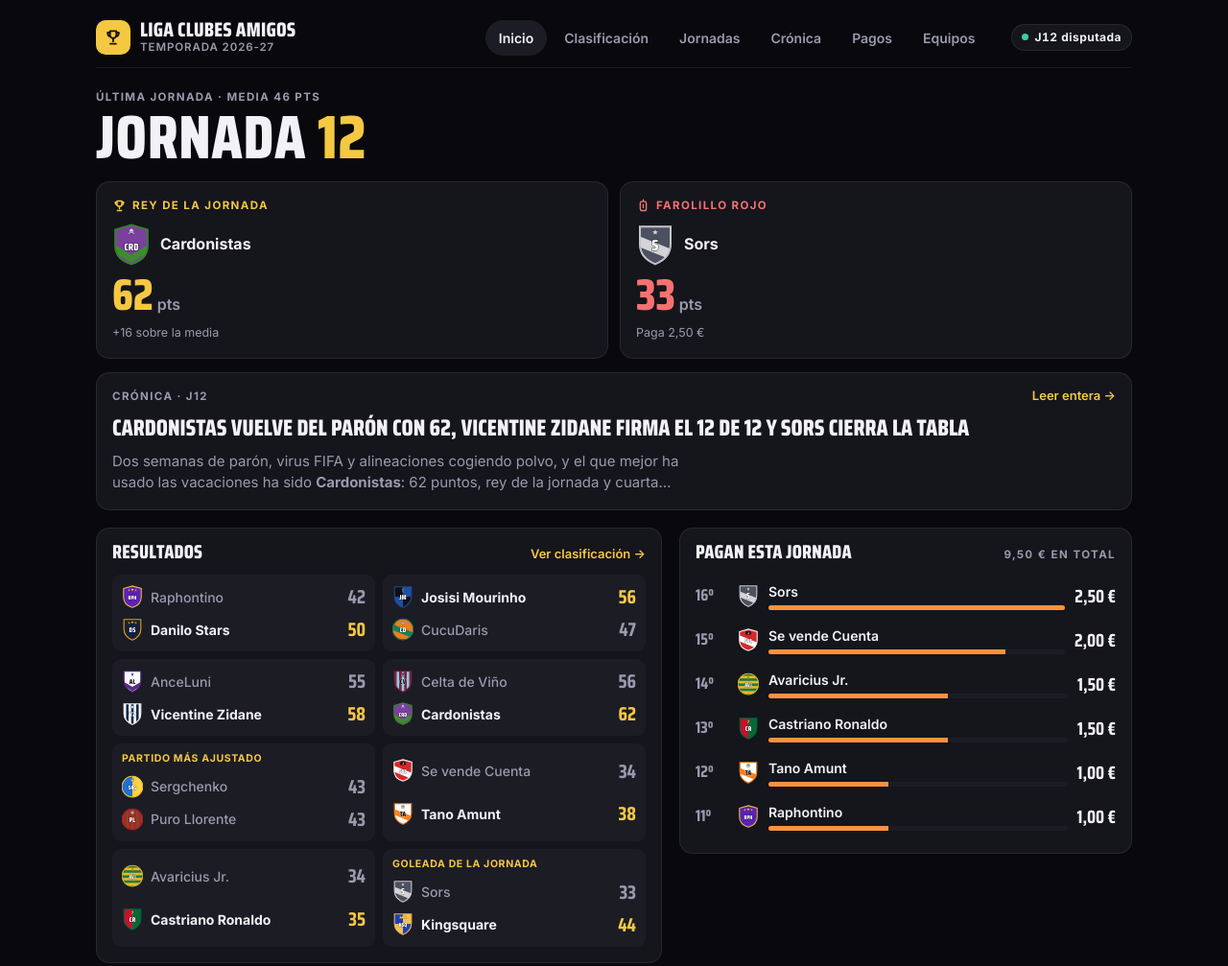
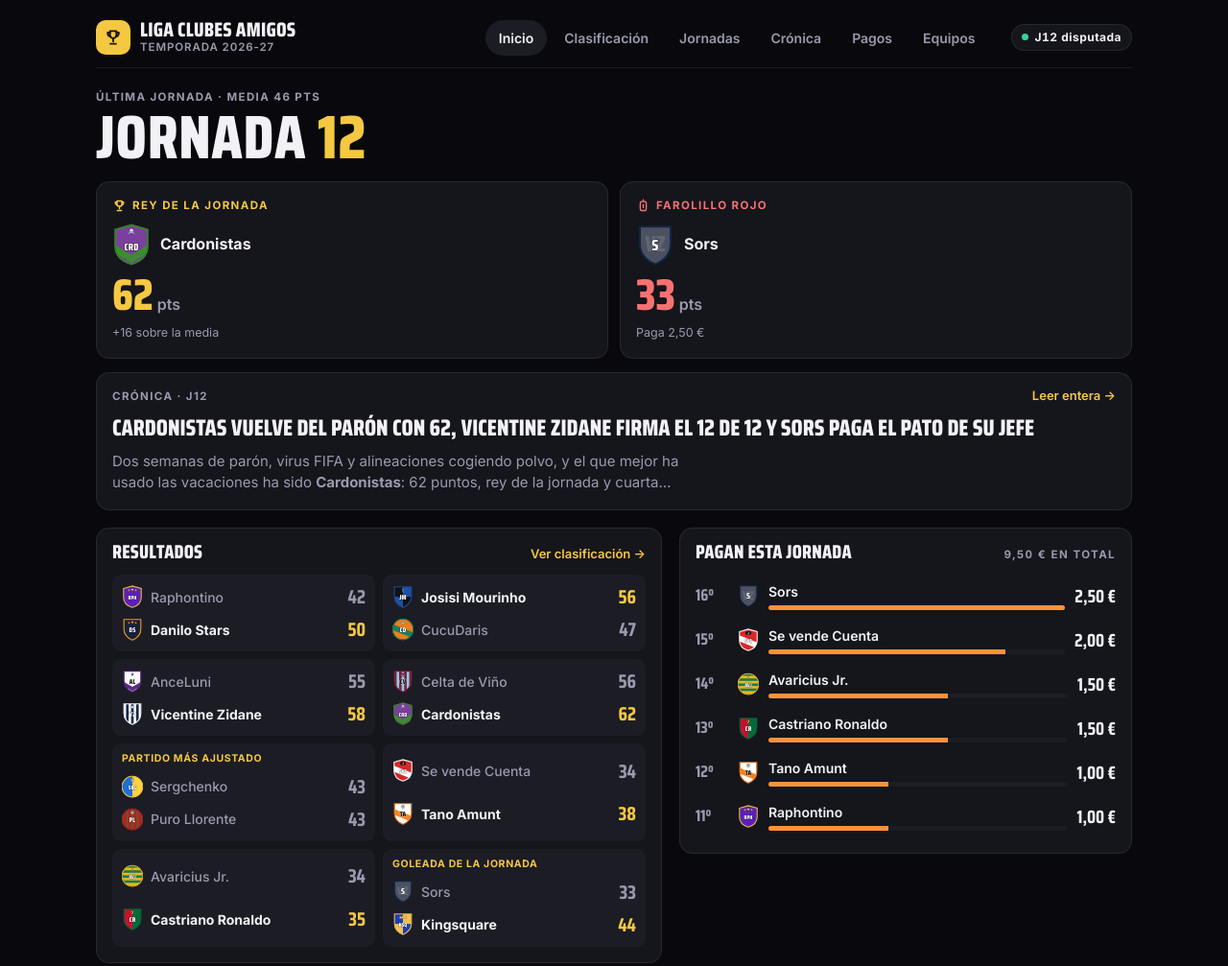
Before and after one commit to GManterola/Liguilla-clubes-amigos, a plain HTML site: page index.html in a window 1280 px wide. Shown: the top 1007 px of the page at 96% size. Drawn offline with Linux system fonts and the light colour scheme.

Commit message:
Restaurar lo publicado con la broma de Sors; solo se retira a partir de ahora
La crónica de la J12, el escudo de Sors y la imagen de WhatsApp vuelven a como
estaban. Las instrucciones y el skill dicen que no se use en contenido nuevo.

Co-Authored-By: Claude Opus 5.5 <noreply@anthropic.com>
Claude-Session: https://claude.ai/code/session_01A3tZwXTgJ2JKV2X9FveMMZ

```diff
--- a/data/temporada-2026-27.js
+++ b/data/temporada-2026-27.js
@@ -495,10 +495,10 @@ const jorStatsHistory = [
 // Los párrafos admiten HTML sencillo (<strong>, <em>).
 const cronicas2627 = [
   { j:"J12",
-    titular:"CARDONISTAS VUELVE DEL PARÓN CON 62, VICENTINE ZIDANE FIRMA EL 12 DE 12 Y SORS CIERRA LA TABLA",
+    titular:"CARDONISTAS VUELVE DEL PARÓN CON 62, VICENTINE ZIDANE FIRMA EL 12 DE 12 Y SORS PAGA EL PATO DE SU JEFE",
     parrafos:[
       "Dos semanas de parón, virus FIFA y alineaciones cogiendo polvo, y el que mejor ha usado las vacaciones ha sido <strong>Cardonistas</strong>: 62 puntos, rey de la jornada y cuarta victoria seguida. Ganó 62-56 a Celta de Viño, que firmó su mejor jornada de la temporada y aun así perdió. Es lo que tiene ser el mecenas oficial de la liga: hasta cuando aciertas, te cobran.",
-      "<strong>Vicentine Zidane</strong> sigue a lo suyo: 58-55 a AnceLuni y van <strong>12 victorias de 12</strong>. Nadie le ha ganado todavía y empieza a dar miedo preguntar quién será el primero. Kingsquare cumplió ante Sors (44-33) y mantiene la distancia en 6 puntos. Sors, en cambio, firmó la peor jornada: <strong>16º con 33 puntos</strong> y 2,50 € directos a la caja. Volver del parón con las piernas de pretemporada sale caro.",
+      "<strong>Vicentine Zidane</strong> sigue a lo suyo: 58-55 a AnceLuni y van <strong>12 victorias de 12</strong>. Nadie le ha ganado todavía, ni siquiera Sors, que es el único que podría hacerlo con conocimiento de causa. Kingsquare cumplió ante ese mismo Sors (44-33) y mantiene la distancia en 6 puntos. Lo de Sors merece análisis: <strong>16º con 33 puntos</strong> justo contra el perseguidor de su jefe. O Vicentine se olvidó de alinear a su equipo B, o el plan siempre fue que Sors pagara la cena.",
       "Josisi Mourinho volvió a sonreír ante CucuDaris (56-47), Danilo Stars ganó a Raphontino (50-42) y Tano Amunt se llevó el clásico de la ruina contra Se vende Cuenta (38-34). Castriano Ronaldo ganó a Avaricius Jr. por un solo punto (35-34). Avaricius, fiel a su nombre, se queda sin victoria y encima paga.",
       "El partido de la jornada en lo raro: <strong>Sergchenko 43 - 43 Puro Llorente</strong>. Empate a todo. Puro Llorente frena por fin una racha de cinco derrotas y Sergchenko, con la peor media de la liga, sube al 4º puesto. Nadie sabe cómo lo hace y él tampoco lo va a explicar.",
       "En la tabla, Cardonistas entra en el top 8 (7º) y <strong>Se vende Cuenta se cae al 9º</strong>. El equipo del -1 histórico paga 2 € y se queda fuera de la zona noble. Hay tradiciones que se respetan.",
--- a/index.html
+++ b/index.html
@@ -14,7 +14,7 @@
 <meta property="og:title" content="Liga Clubes Amigos 26-27">
 <meta property="og:description" content="J12: rey Cardonistas (62), farolillo Sors (33). Líder: Vicentine Zidane.">
 <meta property="og:url" content="https://liguilla-clubes-amigos.vercel.app/">
-<meta property="og:image" content="https://liguilla-clubes-amigos.vercel.app/img/og.png?v=j12b">
+<meta property="og:image" content="https://liguilla-clubes-amigos.vercel.app/img/og.png?v=j12">
 <meta property="og:image:width" content="1200">
 <meta property="og:image:height" content="630">
 <meta name="twitter:card" content="summary_large_image">
@@ -520,7 +520,7 @@ const CRESTS = {
   "AnceLuni":          {ab:"AL",  c1:"#f8f9fa", c2:"#5b2a86", shape:"escudo",  pat:"chevron",  em:"star",   why:"Blanco y morado, aire de banquillo con ceja levantada."},
   "Avaricius Jr.":     {ab:"AVJ", c1:"#1f7a4a", c2:"#e8b923", shape:"redondo", pat:"aros",     em:"euro",   why:"Verde billete y oro. El símbolo del euro no es casualidad."},
   "Josisi Mourinho":   {ab:"JM",  c1:"#111111", c2:"#1f4fa3", shape:"escudo",  pat:"cuarteles",em:"one",    why:"Negro y azul, sobrio. El «1» es por lo de Special One."},
-  "Sors":              {ab:"S",   c1:"#4b5160", c2:"#d4d4d8", shape:"escudo",  pat:"banda",    em:"star",   why:"Gris acero con banda plata y una estrella. Sobrio y de los que no se rinden."},
+  "Sors":              {ab:"S",   c1:"#4b5160", c2:"#13294b", shape:"escudo",  pat:"liso",     em:"shadow", why:"Gris sombra con un VZ en marca de agua. Ya sabéis quién lo diseñó."},
   "Raphontino":        {ab:"RPH", c1:"#5b21b6", c2:"#f2c14e", shape:"frances", pat:"liso",     em:"stars",  why:"Morado presidencial con ribete dorado."},
   "Kingsquare":        {ab:"KSQ", c1:"#1d3fbf", c2:"#f2c14e", shape:"escudo",  pat:"cuarteles",em:"crown",  why:"Azul real, cuarteles y corona. Rey de la plaza."},
   "CucuDaris":         {ab:"CD",  c1:"#f07c1b", c2:"#1b7f5c", shape:"redondo", pat:"banda",    em:"ball",   why:"Naranja y verde, banda cruzada."},
```
Also changed, not shown: img/og.png, 2 other files.
